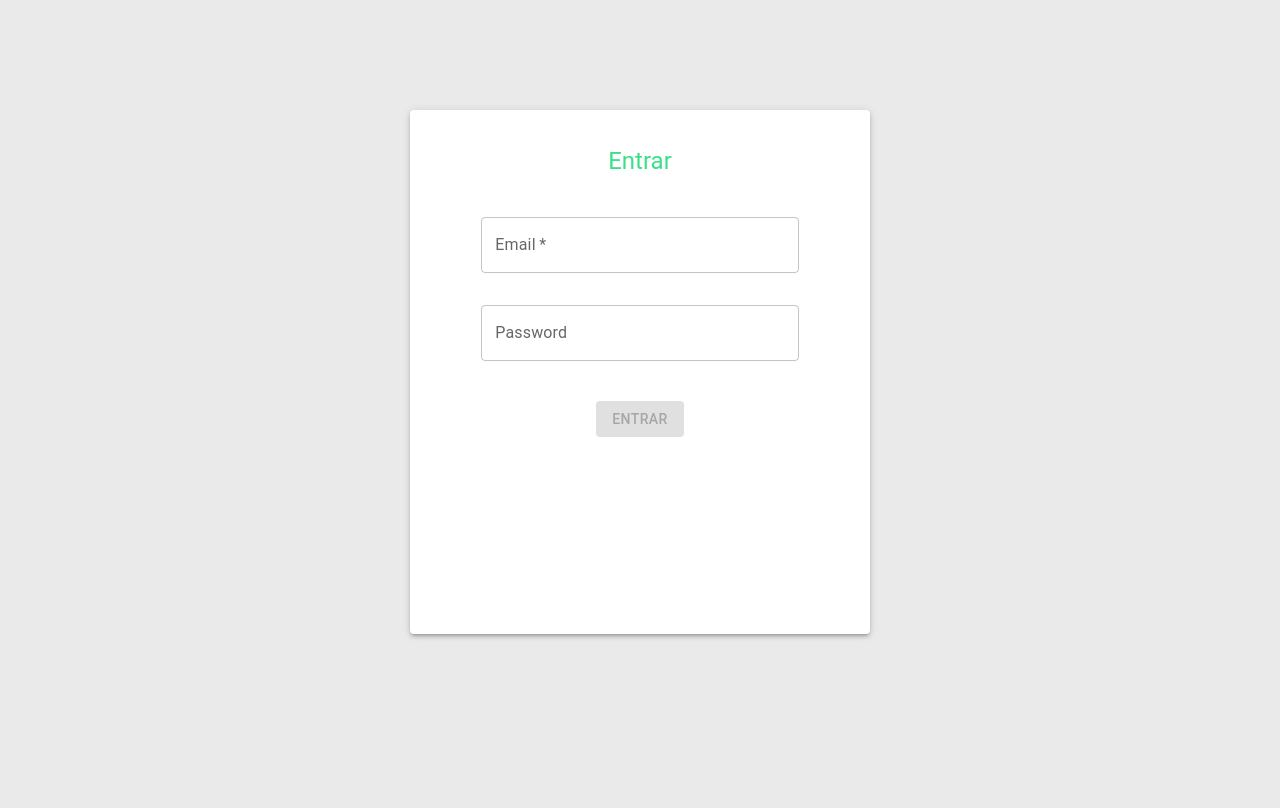
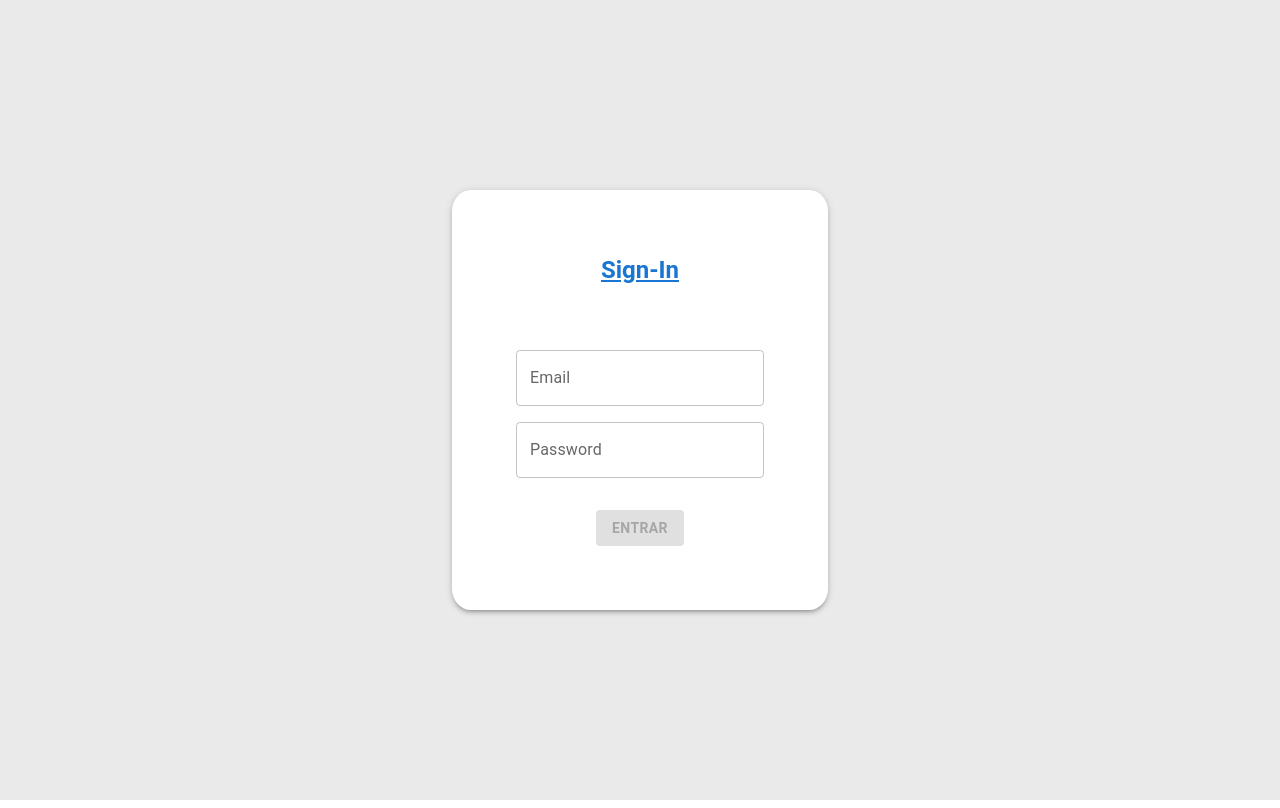
Before and after one commit to caiioalves/wallet, a React (Create React App) app: page / in a window 1280 px wide. Built offline with nearby package versions, Linux system fonts and the light colour scheme.

Commit message:
Alteraçoes no Layout da pagina

```diff
--- a/src/Componentes/Tema.js
+++ b/src/Componentes/Tema.js
@@ -3,11 +3,13 @@ import { createTheme } from "@mui/material";
 
 export const Tema = createTheme({
   palette: {
-    primary: {
+    secondary:{
         main: "#39E088",
+        contrastText: "#F2F2F2"
     },
-    secondary:{
-        main: "#CF0210",
+    others: {
+      main: "#CF0210",
+      contrastText: "#F2F2F2"
     }
   }
 })
--- a/src/pages/Login.js
+++ b/src/pages/Login.js
@@ -2,7 +2,7 @@ import React from 'react';
 import PropTypes from 'prop-types';
 import { connect } from 'react-redux';
 import userEmail from '../actions';
-import { Box, Button, Container, CssBaseline, Paper, TextField, ThemeProvider, Typography } from '@mui/material';
+import { Box, Button, Container, Paper, Stack, TextField, ThemeProvider, Typography } from '@mui/material';
 import { Tema } from '../Componentes/Tema';
 
 class Login extends React.Component {
@@ -36,51 +36,46 @@ class Login extends React.Component {
     const { disabled, email, senha } = this.state;
     return (
       <ThemeProvider theme={Tema}>
-      <Container
-      sx={{
-        mt: -8,
-        display: "flex",
-        width: "100vw",
-        height: "109vh",
-        alignItems: "center",
-        justifyContent: "center",
-      }}
+      <Stack alignItems="center" height="100vh" justifyContent="center"
+      // sx={{
+      //   mt: -8,
+      //   display: "flex",
+      //   width: "100vw",
+      //   height: "109vh",
+      //   alignItems: "center",
+      //   justifyContent: "center",
+      // }}
       >
-        <CssBaseline />
         <Paper
         elevation={3}
         sx={{
-          backgroundColor: "#FFFFFF",
-          minWidth: "40%",
-          maxWidth: "90%",
-          height: "60%",
-          padding: "3%",
+          padding: "5%",
           display: "flex",
           flexDirection: "column",
           alignItems: "center",
+          borderRadius: "5%"
         }}
         >
         <Typography
           component="h1"
           variant="h5"
-          sx={{ mb: 2, color: "#39E088" }}
+          color="primary"
+          fontWeight="bold"
+          sx={{ textDecoration: "underline", mb: 6 }}
         >
-          Entrar
+          Sign-In
         </Typography>
         <Box
           className="formulario-inputs"
           sx={{
-            mt: 1 ,
             display: "flex",
             flexDirection: "column",
             alignItems: "center",
-            minWidth: "90%", maxWidth: "90%"
           }}
         >
           <TextField
-            sx={{ mt: 2, mb: 2, width: "90%" }}
+            sx={{ mb: 2}}
             margin="normal"
-            required
             id="email"
             label="Email"
             variant="outlined"
@@ -90,7 +85,7 @@ class Login extends React.Component {
             onChange={ this.handleChange }
           />
           <TextField
-            sx={{ mt: 2, mb: 2, width: "90%"}}
+            // sx={{ mt: 2, mb: 2, width: "90%"}}
             type="password"
             id="senha"
             variant="outlined"
@@ -102,16 +97,16 @@ class Login extends React.Component {
           />
         </Box>
         <Button
+          color="secondary"
           variant="contained"
-          sx={{ mt: 3, mb: 2, backgroundColor: "primary" }}
-          type="button"
+          sx={{ mt: 4, fontWeight: "bold" }}
           disabled={ disabled }
           onClick={ this.handleClick }
         >
           Entrar
         </Button>
         </Paper>
-      </Container>
+      </Stack>
       </ThemeProvider>
     );
   }
--- a/src/pages/Wallet.js
+++ b/src/pages/Wallet.js
@@ -7,14 +7,13 @@ import { Box, Button, Container, FormControl, MenuItem, Paper, Select, Table, Ta
 import { Tema } from '../Componentes/Tema';
 
 
-
 class Wallet extends React.Component {
   state = {
     despesas: 0,
     descricao: '',
     moeda: 'USD',
     pagamento: 'Dinheiro',
-    categoria: 'Alimentaçao',
+    categoria: 'Alimentação',
     valorBrl: 0,
   }
 
@@ -24,9 +23,6 @@ class Wallet extends React.Component {
   }
 
   handleChange = (e) => {
-    console.log(e.target.value);
-    console.log(e.target);
-    // console.log(e.target.getAttribute('name'));
     this.setState({ [e.target.id]: e.target.value });
   }
 
@@ -52,7 +48,7 @@ class Wallet extends React.Component {
       descricao: '',
       moeda: 'USD',
       pagamento: 'Dinheiro',
-      categoria: 'Alimentaçao' });
+      categoria: 'Alimentação' });
   }
 
   render() {
@@ -60,19 +56,20 @@ class Wallet extends React.Component {
     const { despesas, descricao, moeda, pagamento, categoria, valorBrl } = this.state;
     return (
       <ThemeProvider theme={Tema}>
-      <Box sx={{ height: "100vh" }}>
+      <Box height="100vh" >
         <Header valorBrl={ valorBrl } />
         <FormControl
           sx={{
             mt:5,
             display: "flex",
-            flexDirection: "row",
-            justifyContent: "center",
-            alignItems: "center"
+            alignItems: "center",
           }}
         >
+        <Box
+        sx={{width: "90%", display: "flex", justifyContent: "center"}}
+        >
           <TextField
-            sx={{minWidth: "10%", maxWidth: "20%"}}
+            sx={{width: "40%"}}
             name="moeda"
             label="Valor"
             variant="outlined"
@@ -80,10 +77,9 @@ class Wallet extends React.Component {
             onChange={ this.handleChange }
             id="despesas"
             type="number"
-            data-testid="value-input"
           />
           <TextField
-            sx={{minWidth: "10%", maxWidth: "20%"}}
+            sx={{width: "40%"}}
             value={ descricao }
             onChange={ this.handleChange }
             id="descricao"
@@ -91,8 +87,10 @@ class Wallet extends React.Component {
             data-testid="description-input"
             type="text"
           />
+          </Box>
+          <Box sx={{width: "90%", display: "flex", justifyContent: "center"}}>
             <Select
-              sx={{minWidth: "10%", maxWidth: "20%"}}
+              sx={{width: "30%"}}
               value={ moeda }
               name="moeda"
               onChange={ this.handleChangeSelects }
@@ -103,22 +101,20 @@ class Wallet extends React.Component {
               ))) : undefined }
           </Select>
           <Select
-            sx={{minWidth: "10%", maxWidth: "20%"}}
+          sx={{width: "30%"}}
             value={ pagamento }
             onChange={ this.handleChangeSelects }
             name="pagamento"
-            data-testid="method-input"
           >
             <MenuItem value="Dinheiro">Dinheiro</MenuItem>
             <MenuItem value="Cartão de crédito">Cartão de crédito</MenuItem>
             <MenuItem value="Cartão de débito">Cartão de débito</MenuItem>
           </Select>
           <Select
-            sx={{minWidth: "10%", maxWidth: "20%"}}
+          sx={{width: "30%"}}
             value={ categoria }
             onChange={ this.handleChangeSelects }
             name="categoria"
-            data-testid="tag-input"
           >
             <MenuItem value="Alimentação">Alimentação</MenuItem>
             <MenuItem value="Lazer">Lazer</MenuItem>
@@ -126,6 +122,7 @@ class Wallet extends React.Component {
             <MenuItem value="Transporte">Transporte</MenuItem>
             <MenuItem value="Saúde">Saúde</MenuItem>
           </Select>
+          </Box>
         </FormControl>
         <Box
           justifyContent="center"
@@ -133,8 +130,10 @@ class Wallet extends React.Component {
           mt={3}
         >
           <Button
+            sx={{ fontWeight: "bold" }}
             onClick={ this.handleClick }
             type="button"
+            color="secondary"
             variant="contained"
           >
             Adicionar despesa
@@ -147,7 +146,7 @@ class Wallet extends React.Component {
             mt: 3
           }}
         >
-          <Table sx={{ minWidth: 200 }} size="small">
+          <Table>
           <TableHead>
             <TableRow >
               <TableCell>Descrição</TableCell>
@@ -158,7 +157,7 @@ class Wallet extends React.Component {
               <TableCell>Câmbio utilizado</TableCell>
               <TableCell>Valor convertido</TableCell>
               <TableCell>Moeda de conversão</TableCell>
-              <TableCell>Editar/Excluir</TableCell>
+              <TableCell>Excluir</TableCell>
             </TableRow>
           </TableHead>
           <TableBody>
@@ -181,10 +180,10 @@ class Wallet extends React.Component {
                 <TableCell >Real</TableCell>
                 <TableCell >
                   <Button
+                    sx={{ fontWeight: "bold" }}
                     variant="contained"
-                    color="secondary"
+                    color="others"
                     type="button"
-                    data-testid="delete-btn"
                     onClick={ async () => {
                       const novoArray = expensesValue.slice();
                       novoArray.splice(indice, 1);
```
